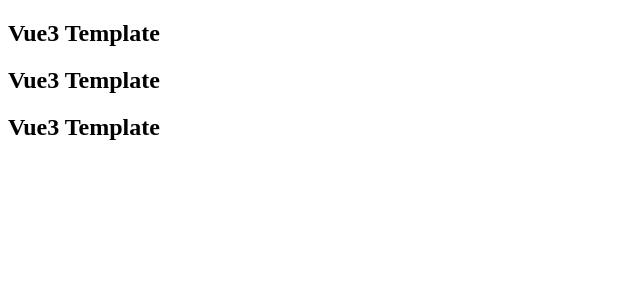
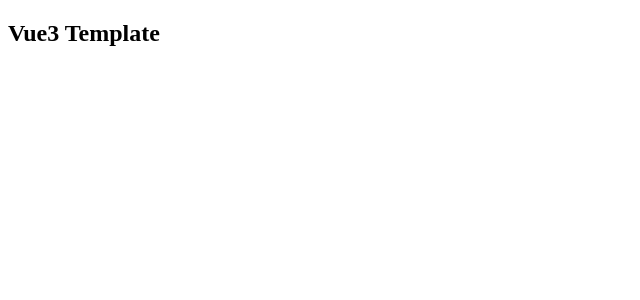
Before and after one commit to fly-soucre/vite-project, a Vue app: page / in a window 1280 px wide. Shown: the top 300 px of the page, without its empty margins (0-640 px from the left). Built offline with nearby package versions, Linux system fonts and the light colour scheme.

Commit message:
finish updated server

```diff
--- a/src/App.vue
+++ b/src/App.vue
@@ -3,8 +3,6 @@
 
 <template>
   <h2>Vue3 Template</h2>
-  <h2>Vue3 Template</h2>
-  <h2>Vue3 Template</h2>
 </template>
 
 <style>
```
